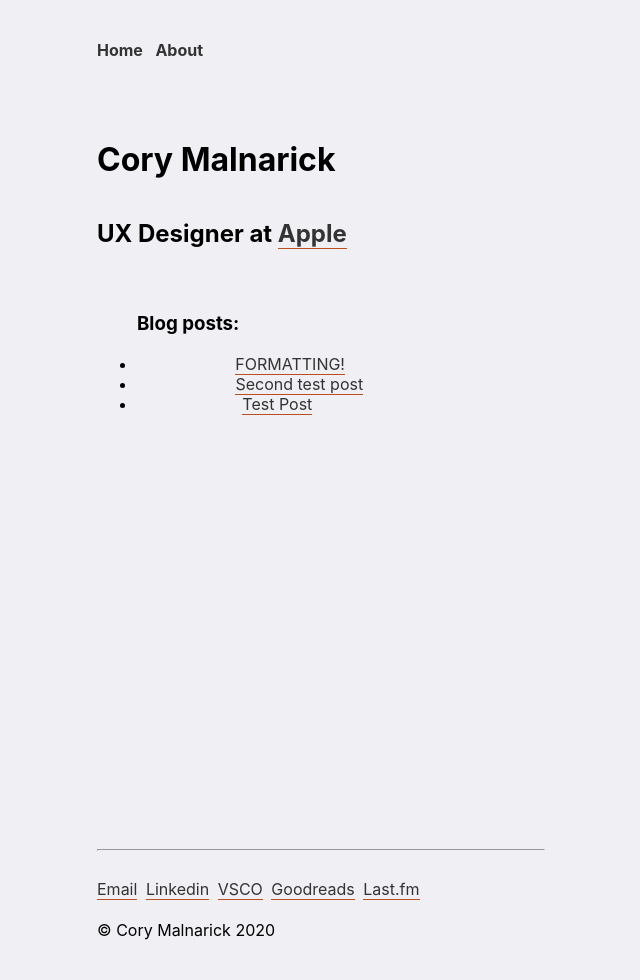
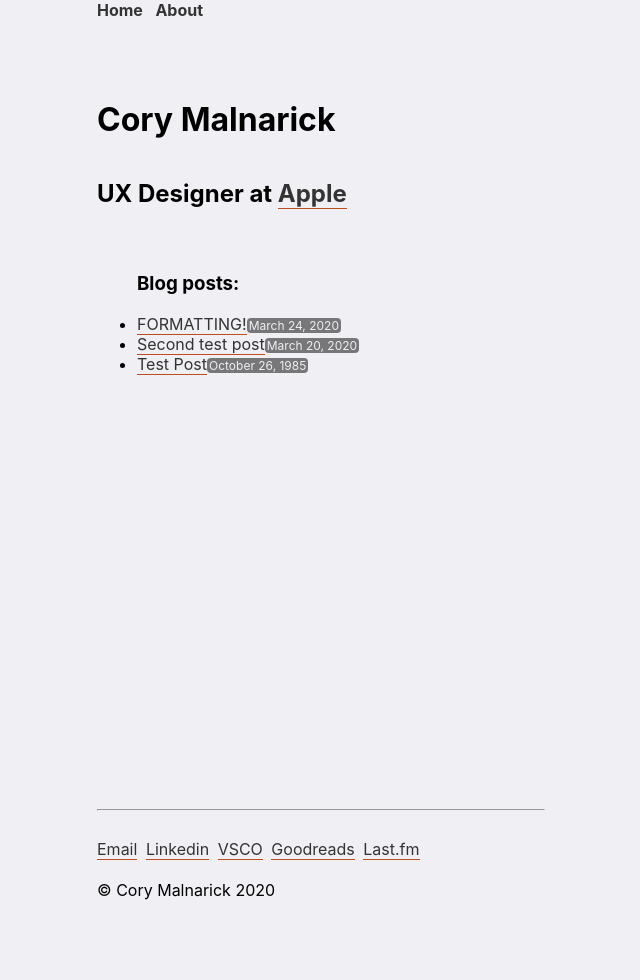
Before and after one commit to foundmonster/foundmonster.github.io, a Jekyll site: the page built from index.html, in a window 1280 px wide. Shown: the whole page, without its empty margins (319-959 px from the left). Built offline with Jekyll 4.4.1, drawn with Linux system fonts in a browser that asks for light colours; after the commit the page ends 900 px from its top, so only the background shows below that.

Commit message:
okay, so footer was pushed b/c of body padding. removed body padding, added padding to navigation since code applied to title is WITHIN body... might work!

```diff
--- a/_sass/main.scss
+++ b/_sass/main.scss
@@ -3,7 +3,6 @@
     min-height: 100vh;
     flex-direction: column;
     margin: auto;
-    padding: 40px;
     font-family: -apple-system,BlinkMacSystemFont,Helvetica,Arial,sans-serif;
     max-width: 28rem;
     background-color: #EFEFF4;
@@ -11,6 +10,10 @@
 
 main {
 	flex: 1 0 auto;
+}
+
+.navspacing {
+	padding-top: 40px;
 }
 
 h1, h2, h3, h4, h5, h6 {
@@ -39,7 +42,7 @@
 
 .postdate {
 	color: #EFEFF4;
-	background-color: grey 0.6;
+	background-color: rgba(0, 0, 0, 0.5);
 	font-size: 12px;
 	padding-left: 2px;
 	padding-right: 2px;
--- a/index.html
+++ b/index.html
@@ -8,7 +8,7 @@
 <ul><h3>Blog posts:</h3>
 {% for post in site.posts %}
 <li>
-<span class="postdate">{{ post.date | date: "%B %e, %Y"}}</span><a href="{{ post.url }}">{{ post.title }}</a>
+<a href="{{ post.url }}">{{ post.title }}</a><span class="postdate">{{ post.date | date: "%B %e, %Y"}}</span>
 </li>
 {% endfor %}
 
```
